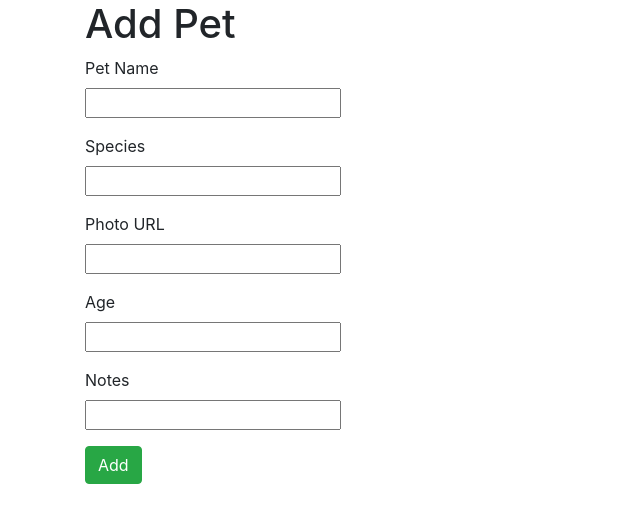
After one commit to ursawd/adopt, a Flask app: template templates/add-pet.html in a window 1280 px wide. The commit adds this page. Shown: the top 523 px of the page, without its empty margins (0-640 px from the left). Run offline with Flask 2, Linux system fonts and the light colour scheme; the template is opened without the code that fills it: values that come from a table or form of the project are taken from there, others are empty.

Commit message:
create add pet route & view (step 4)

```diff
--- a/app.py
+++ b/app.py
@@ -1,6 +1,7 @@
-from flask import Flask, request, redirect, render_template
+from flask import Flask, request, redirect, render_template, flash
 from flask_debugtoolbar import DebugToolbarExtension
 from models import db, connect_db, Pet
+from forms import AddPetForm
 
 app = Flask(__name__)
 
@@ -12,8 +13,44 @@ app.config["SQLALCHEMY_ECHO"] = True
 
 
 connect_db(app)
-db.create_all()
+# db.create_all()
 
 from flask_debugtoolbar import DebugToolbarExtension
 
 debug = DebugToolbarExtension(app)
+
+
+@app.route("/")
+def list_pets():
+    """List pets"""
+    pets = Pet.query.all()
+    return render_template("home.html", pets=pets)
+
+
+@app.route("/add", methods=["GET", "POST"])
+def show_process_pet_form():
+    """Display / process add a pet form"""
+
+    form = AddPetForm()  # create instance of add a pet form
+
+    if form.validate_on_submit():
+        name = form.name.data
+        species = form.species.data
+        photo = form.photo.data
+        age = form.age.data
+        notes = form.notes.data
+        pet1 = Pet(
+            name=name,
+            species=species,
+            photo_url=photo,
+            age=age,
+            notes=notes,
+            available=True,
+        )
+        db.session.add(pet1)
+        db.session.commit()
+        flash(f"Added {name} to Pets List")
+        return redirect("/")
+    else:
+        # GET route processing
+        return render_template("add-pet.html", form=form)
--- /dev/null
+++ b/forms.py
@@ -0,0 +1,12 @@
+from flask_wtf import FlaskForm
+from wtforms import StringField, BooleanField, IntegerField
+
+
+class AddPetForm(FlaskForm):
+    """Form for adding a pet to db"""
+
+    name = StringField("Pet Name")
+    species = StringField("Species")
+    photo = StringField("Photo URL")
+    age = IntegerField("Age")
+    notes = StringField("Notes")
--- /dev/null
+++ b/static/style.css
@@ -0,0 +1,3 @@
+.pet-image {
+    height: 200px;
+}
--- /dev/null
+++ b/templates/add-pet.html
@@ -0,0 +1,17 @@
+{% extends "base.html" %} {% block title%}
+<title>Add Pet</title>
+{% endblock%} {% block content %}
+<div class="container">
+    <h1>Add Pet</h1>
+    <form action="" method="POST">
+        {{ form.hidden_tag() }} {% for field in form if field.widget.input_type
+        != 'hidden' %}
+        <p>
+            {{ field.label}} <br />
+            {{ field }} {% for error in field.errors %} {{error}} {% endfor %}
+        </p>
+        {% endfor %}
+        <button class="btn btn-success" type="submit">Add</button>
+    </form>
+</div>
+{% endblock %}
--- a/templates/base.html
+++ b/templates/base.html
@@ -3,13 +3,38 @@
     <head>
         <meta charset="UTF-8" />
         <meta name="viewport" content="width=device-width, initial-scale=1.0" />
-        {% block title %}
-        <title>Document</title>
-        {% endblock %}
+        <link
+            rel="stylesheet"
+            href="https://cdn.jsdelivr.net/npm/bootstrap@4.6.0/dist/css/bootstrap.min.css"
+            integrity="sha384-B0vP5xmATw1+K9KRQjQERJvTumQW0nPEzvF6L/Z6nronJ3oUOFUFpCjEUQouq2+l"
+            crossorigin="anonymous"
+        />
+        <link rel="stylesheet" href="/static/style.css" />
+        {% block title %} {% endblock %}
     </head>
+    {% with messages = get_flashed_messages() %} {% if messages %}
+    <ul class="flashes">
+        {% for message in messages %}
+        <li>{{ message }}</li>
+        {% endfor %}
+    </ul>
+    {% endif %} {% endwith %}
     <body>
-        {% block content %}
-        <!-- # -->
-        {% endblock %}
+        {% block content %} {% endblock %}
+        <script
+            src="https://code.jquery.com/jquery-3.5.1.slim.min.js"
+            integrity="sha384-DfXdz2htPH0lsSSs5nCTpuj/zy4C+OGpamoFVy38MVBnE+IbbVYUew+OrCXaRkfj"
+            crossorigin="anonymous"
+        ></script>
+        <script
+            src="https://cdn.jsdelivr.net/npm/popper.js@1.16.1/dist/umd/popper.min.js"
+            integrity="sha384-9/reFTGAW83EW2RDu2S0VKaIzap3H66lZH81PoYlFhbGU+6BZp6G7niu735Sk7lN"
+            crossorigin="anonymous"
+        ></script>
+        <script
+            src="https://cdn.jsdelivr.net/npm/bootstrap@4.6.0/dist/js/bootstrap.min.js"
+            integrity="sha384-+YQ4JLhjyBLPDQt//I+STsc9iw4uQqACwlvpslubQzn4u2UU2UFM80nGisd026JF"
+            crossorigin="anonymous"
+        ></script>
     </body>
 </html>
```
Also changed, not shown: templates/home.html (added, +27 -0 lines), static/imgs/beagle.jpg, static/imgs/dalmation.jpg, static/imgs/husky.jpg, static/imgs/rottwieller.jpg.
